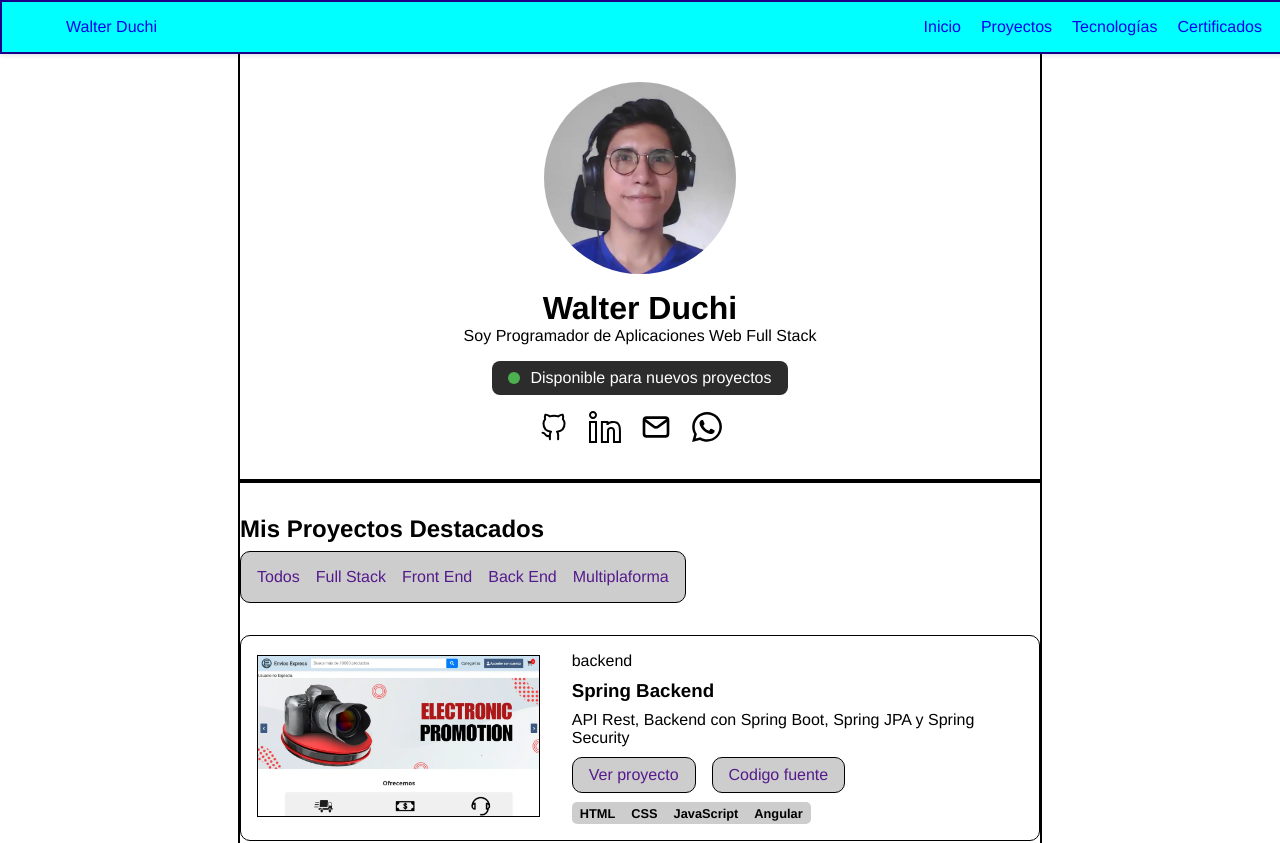
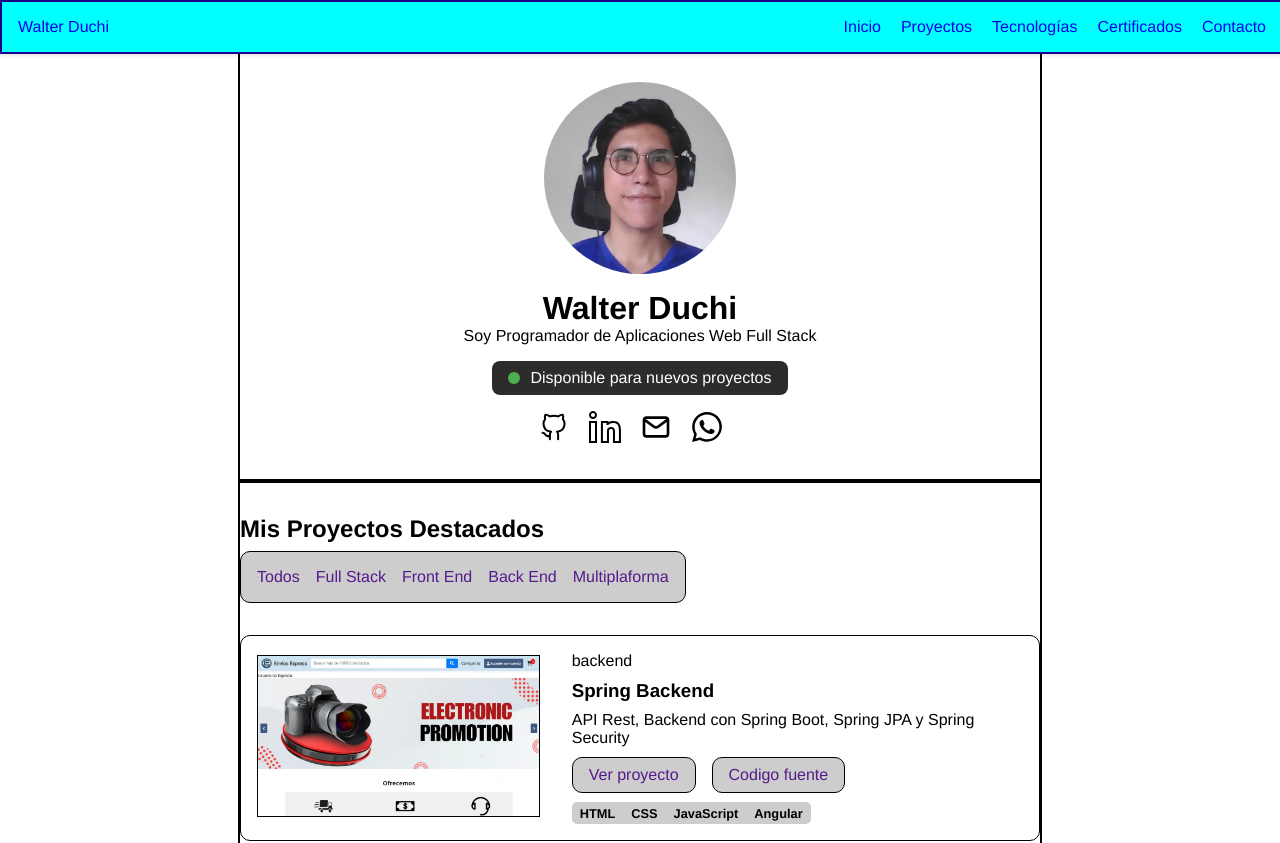
Before and after one commit to Walter-Duchi/portafolio, an Angular app: page / in a window 1280 px wide. Shown: the top 843 px of the page. Built offline with nearby package versions, Linux system fonts and the light colour scheme.

Commit message:
ajustes navbar

```diff
--- a/src/app/components/navbar/navbar.css
+++ b/src/app/components/navbar/navbar.css
@@ -1,17 +1,22 @@
 .nav-links {
   display: flex;
   gap: 20px;
-  list-style: none;
+  padding-right: 1rem;
 }
 .navbar {
   display: flex;
   justify-content: space-between;
   align-items: center;
-  padding: 1rem 4rem;
+  padding: 1rem 0rem;
+
   border: 2px solid #1b0089;
   background-color: aqua;
-  width: 100% !important;
+  width: 100%;
   position: fixed;
 
   box-shadow: 0 2px 4px rgba(0, 0, 0, 0.1);
 }
+
+.logo-container {
+  padding-left: 1rem;
+}
--- a/src/styles.css
+++ b/src/styles.css
@@ -25,3 +25,7 @@ header {
   width: 100%;
   margin: 0 auto;
 }
+
+li {
+  list-style: none;
+}
```
